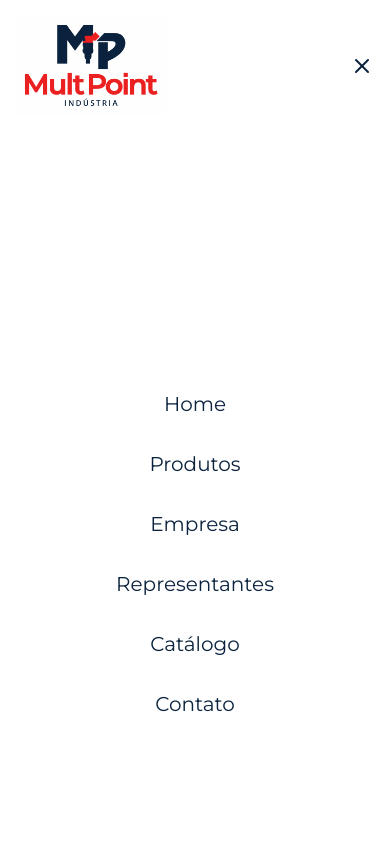
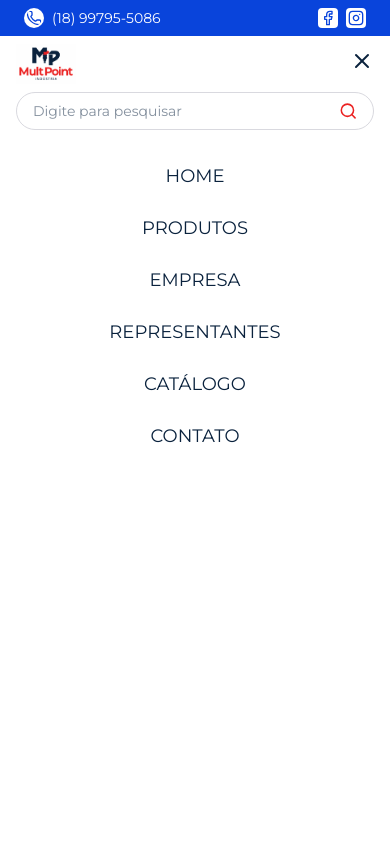
Before and after one commit to multpoint-ti/multipoint, a Next.js app: page /home in a window 390 px wide. Both pictures are taken after a click on the button 364 px from the left and 63 px from the top of the page. Shown: the top 844 px of the page. Built offline with nearby package versions, Linux system fonts and the light colour scheme.

Commit message:
feat(representants): add representants list responsiviness and menu overlay

```diff
--- a/src/app/layout.tsx
+++ b/src/app/layout.tsx
@@ -2,7 +2,6 @@ import type { Metadata } from "next"
 import { Montserrat } from "next/font/google"
 import "./globals.css"
 
-// Fonte global
 const montserrat = Montserrat({
   subsets: ["latin"],
   variable: "--font-montserrat",
--- a/src/home/carousel.tsx
+++ b/src/home/carousel.tsx
@@ -35,7 +35,6 @@ export function Carousel() {
     emblaApi.on('reInit', onSelect);
   }, [emblaApi, onSelect]);
 
-  //criar array com as imagens do carroussel aqui e renderizar um slide para cada uma delas, para tamanho mobile e normal
   const carouselImages = [
     {
       id: 2,
--- a/src/home/home-about.tsx
+++ b/src/home/home-about.tsx
@@ -1,5 +1,3 @@
-//titulo centralizado
-//div dividindo a tela em 2. primeira parte é uma imgem. segunda parte é um texto (quem somos, embaixo titulo, embaixo texto). no mobile, deve vir a imgem em cima e o texto embaixo
 import Image from 'next/image';
 import HomeAboutImage from '../../public/imgs/about/home-about.png';
 import SectionTagName from '@/shared/section-tag-name';
@@ -27,7 +25,7 @@ const aboutItems = [
 
 const HomeAbout = () => {
     return (
-        <section className="max-w-6xl flex flex-col items-center px-4 gap-4 md:gap-8">
+        <section className="max-w-6xl flex flex-col items-center gap-4 md:gap-8">
             <h1 className="text-3xl md:text-5xl font-medium text-center max-w-3xl leading-tight">
                 A maior empresa de <span className="text-red-amber-torque">válvulas injetoras</span> do Brasil
             </h1>
--- a/src/representants/representants-card.tsx
+++ b/src/representants/representants-card.tsx
@@ -13,7 +13,6 @@ export type Representant = {
 
 export const RepresentantsCard = ({ representant }: { representant: Representant }) => {
     return (
-        //quero que todos tenham a mesma altura
         <div className='flex flex-col w-full h-full max-w-[400px] p-6 gap-4 border border-gray-oxide-steel rounded-xl hover:bg-gray-100'>
             <div className='text-lg font-bold uppercase'>{representant.nome}</div>
             {representant.fones.map((fone, index) => (
--- a/src/representants/representants.tsx
+++ b/src/representants/representants.tsx
@@ -155,7 +155,7 @@ export default function RepresentantsPageComponent() {
             <PageContainer>
                 <div>
                     <div className='flex flex-row w-full'>
-                        <div className='flex flex-col items-start w-1/2 gap-8'>
+                        <div className='flex flex-col items-start w-full lg:w-1/2 gap-8'>
                             <div className='flex flex-col items-start gap-3'>
                                 <Image
                                     src={Arrow}
@@ -180,7 +180,7 @@ export default function RepresentantsPageComponent() {
                                 />
                             </div>
                         </div>
-                        <div className='flex flex-col items-start w-1/2'>
+                        <div className='hidden lg:flex flex-col items-start lg:w-1/2'>
                             <MapBrazil
                                 onChange={(state: string) => setSelectedState(state.toLowerCase())}
                                 width={700}
--- a/src/shared/menu.tsx
+++ b/src/shared/menu.tsx
@@ -1,16 +1,27 @@
 "use client";
 
-import { useState } from 'react';
+import { useEffect, useState } from 'react';
 import { Mail, MapPin, Phone, X, Facebook, Instagram } from 'lucide-react';
 import { SearchBar } from './search-bar';
 import Image from 'next/image';
 
-// Assuming you have a logo file in public/images/logo.png
 import Logo from '../../public/imgs/logo-complete.png';
 import MenuIcon from '../../public/imgs/burguer-menu-icon.svg';
 
 export function Menu() {
   const [isMenuOpen, setIsMenuOpen] = useState(false);
+
+  useEffect(() => {
+    if (isMenuOpen) {
+      document.body.classList.add('overflow-hidden');
+    } else {
+      document.body.classList.remove('overflow-hidden');
+    }
+
+    return () => {
+      document.body.classList.remove('overflow-hidden');
+    };
+  }, [isMenuOpen]);
 
   const navLinks = [
     { href: '/', label: 'Home' },
@@ -56,7 +67,7 @@ export function Menu() {
 
         <nav className="hidden md:flex items-center gap-8">
           {navLinks.map((link) => (
-            <a key={link.href} href={link.href} className="text-blue-ignition hover:text-red-amber-torque hover:underline duration-200 transition uppercase">
+            <a key={link.href} href={link.href} className="text-blue-ignition text-sm hover:text-red-amber-torque hover:underline duration-200 transition uppercase">
               {link.label}
             </a>
           ))}
@@ -68,7 +79,7 @@ export function Menu() {
 
         <div className="md:hidden">
           <button onClick={() => setIsMenuOpen(!isMenuOpen)}>
-            {isMenuOpen ? <X className='h-4 w-auto' /> : <Image src={MenuIcon} alt="MenuIcon" className='h-3 w-auto' />}
+            {isMenuOpen ? <X className='h-6 w-auto text-blue-ignition' /> : <Image src={MenuIcon} alt="MenuIcon" className='h-3 w-auto' />}
           </button>
         </div>
       </div>
@@ -79,19 +90,13 @@ export function Menu() {
 
       {/* Mobile Menu Overlay */}
       {isMenuOpen && (
-        <div className="md:hidden fixed inset-0 bg-white z-50">
-          <div className="container mx-auto p-4 flex justify-between items-center">
-            <Image src={Logo} alt="Logo" width={150} height={40} />
-            <button onClick={() => setIsMenuOpen(false)}>
-              <X size={24} />
-            </button>
-          </div>
-          <nav className="flex flex-col items-center justify-center h-full gap-8 text-xl">
+        <div className="md:hidden bg-white h-full min-h-[calc(100vh-64px)]">
+          <nav className="container mx-auto flex flex-col items-center py-4 gap-6">
             {navLinks.map((link) => (
               <a
                 key={link.href}
                 href={link.href}
-                className="hover:text-blue-600"
+                className="text-blue-ignition uppercase text-lg font-normal hover:text-red-amber-torque duration-200 transition"
                 onClick={() => setIsMenuOpen(false)}
               >
                 {link.label}
--- a/src/shared/page-container.tsx
+++ b/src/shared/page-container.tsx
@@ -2,7 +2,7 @@ import { ReactNode } from "react";
 
 export default function PageContainer({ children }: { children: ReactNode }) {
   return (
-    <div className='flex flex-col items-center w-full gap-10 md:gap-20 max-w-7xl py-20'>
+    <div className='flex flex-col items-center w-full gap-10 md:gap-20 max-w-7xl py-4 px-4 md:py-20'>
       {children}
     </div>
   );
```
